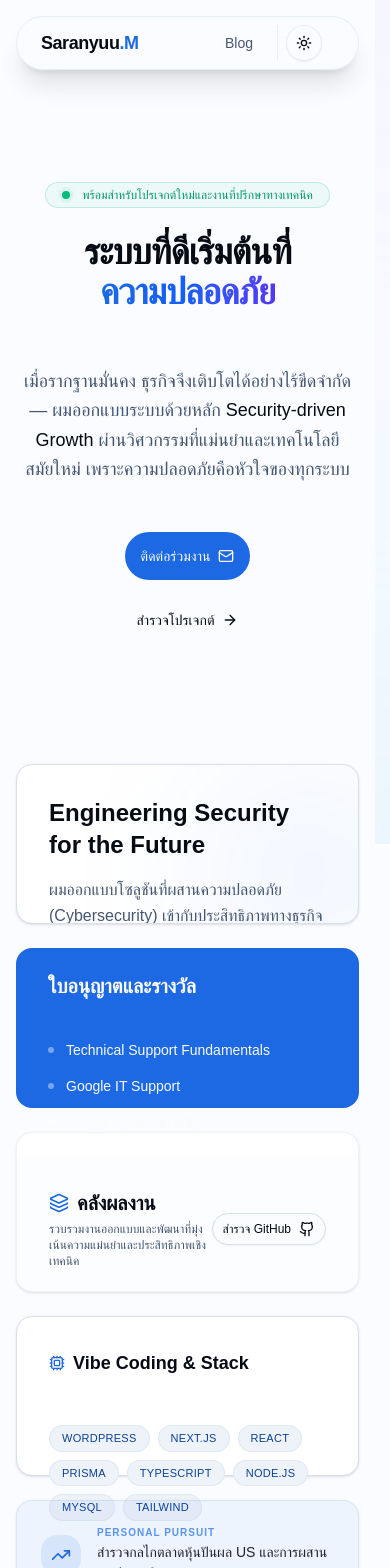
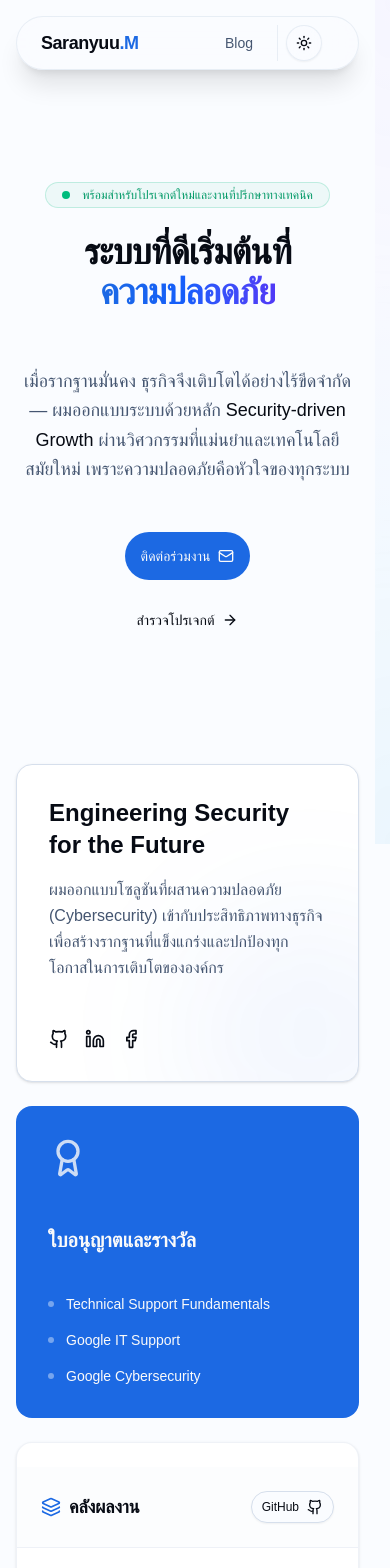
Before and after one commit to Yuukub/yuukub.github.io, a Next.js app: page / in a window 390 px wide. Shown: the top 1568 px of the page. Built offline with nearby package versions, Linux system fonts and the light colour scheme; a web font is replaced by a local one.

Commit message:
style: improve code block styling and homepage responsiveness

```diff
--- a/package.json
+++ b/package.json
@@ -39,6 +39,6 @@
     "eslint-config-next": "16.1.6",
     "tailwindcss": "^4",
     "tw-animate-css": "^1.4.0",
-    "typescript": "^5"
+    "typescript": "5.9.3"
   }
 }
--- a/src/app/blog/[slug]/page.tsx
+++ b/src/app/blog/[slug]/page.tsx
@@ -37,7 +37,7 @@ export default async function Post({ params }: { params: Promise<{ slug: string
                         <div className="flex items-center gap-3 pl-2 border-l border-border/50">
                             <ModeToggle />
                             <a href="mailto:yuukun.eutopia@gmail.com">
-                                <Button size="sm" className="rounded-full px-5 hidden xs:flex">Contact</Button>
+                                <Button size="sm" className="rounded-full px-5 hidden sm:flex">Contact</Button>
                             </a>
                         </div>
                     </nav>
@@ -100,8 +100,7 @@ export default async function Post({ params }: { params: Promise<{ slug: string
             prose-p:leading-relaxed prose-p:text-muted-foreground
             prose-a:text-primary prose-a:no-underline hover:prose-a:underline
             prose-img:rounded-xl prose-img:shadow-lg
-            prose-pre:p-4 prose-pre:rounded-xl prose-pre:bg-[#1e1e1e] prose-pre:shadow-xl prose-pre:border-none
-            prose-code:bg-transparent prose-code:p-0 prose-code:text-xs md:prose-code:text-sm prose-code:leading-loose prose-code:text-gray-100 prose-code:before:content-none prose-code:after:content-none"
+            prose-code:before:content-none prose-code:after:content-none"
                         dangerouslySetInnerHTML={{ __html: postData.contentHtml }}
                     />
                 </article>
--- a/src/app/globals.css
+++ b/src/app/globals.css
@@ -133,11 +133,16 @@
 
 /* Code block adjustments */
 .prose pre {
-  @apply rounded-xl border border-border bg-zinc-950/50 dark:bg-zinc-900/50 overflow-hidden;
+  @apply rounded-xl bg-zinc-950 dark:bg-zinc-900/80 overflow-hidden shadow-lg relative;
+  border: none !important;
+  padding: 0 !important;
+  margin-top: 1.5em !important;
+  margin-bottom: 1.5em !important;
 }
 
+
 .prose pre code {
-  @apply block p-4 overflow-x-auto text-[13px] md:text-sm leading-relaxed;
+  @apply block p-5 overflow-x-auto text-[13px] md:text-sm leading-relaxed;
   font-family: var(--font-geist-mono);
 }
 
--- a/src/app/page.tsx
+++ b/src/app/page.tsx
@@ -91,7 +91,7 @@ export default function Home() {
             <div className="flex items-center gap-3 pl-2 border-l border-border/50">
               <ModeToggle />
               <a href="mailto:yuukun.eutopia@gmail.com">
-                <Button size="sm" className="rounded-full px-5 hidden xs:flex">Contact</Button>
+                <Button size="sm" className="rounded-full px-5 hidden sm:flex">Contact</Button>
               </a>
             </div>
           </nav>
@@ -135,7 +135,7 @@ export default function Home() {
 
         {/* Bento Grid: About, Services, & Stats */}
         <section className="mb-32">
-          <div className="grid grid-cols-1 md:grid-cols-12 gap-6 auto-rows-[160px]">
+          <div className="grid grid-cols-1 md:grid-cols-12 gap-6 md:auto-rows-[160px]">
             {/* About Me */}
             <Card className="md:col-span-8 md:row-span-2 p-8 flex flex-col justify-between group overflow-hidden relative animate-in fade-in slide-in-from-bottom-6 duration-1000 delay-300 premium-card-hover transform-gpu">
               <div className="relative z-10">
@@ -176,16 +176,16 @@ export default function Home() {
 
             {/* Project Hub: A Single Scalable Box for All Work */}
             <Card id="work" className="md:col-span-8 md:row-span-6 overflow-hidden border-border/40 group flex flex-col animate-in fade-in slide-in-from-bottom-8 duration-1000 delay-700 premium-card-hover transform-gpu">
-              <div className="p-8 border-b border-border/40 bg-muted/20 flex items-center justify-between">
-                <div>
-                  <h3 className="text-xl font-bold flex items-center gap-2">
-                    <Layers className="h-5 w-5 text-primary" /> คลังผลงาน
+              <div className="p-6 sm:p-8 border-b border-border/40 bg-muted/20 flex items-center justify-between gap-3">
+                <div className="min-w-0">
+                  <h3 className="text-lg sm:text-xl font-bold flex items-center gap-2">
+                    <Layers className="h-5 w-5 text-primary shrink-0" /> คลังผลงาน
                   </h3>
-                  <p className="text-xs text-muted-foreground mt-1">รวบรวมงานออกแบบและพัฒนาที่มุ่งเน้นความแม่นยำและประสิทธิภาพเชิงเทคนิค</p>
+                  <p className="text-xs text-muted-foreground mt-1 hidden sm:block">รวบรวมงานออกแบบและพัฒนาที่มุ่งเน้นความแม่นยำและประสิทธิภาพเชิงเทคนิค</p>
                 </div>
-                <Link href="https://github.com/Yuukub">
+                <Link href="https://github.com/Yuukub" className="shrink-0">
                   <Button variant="outline" size="sm" className="rounded-full gap-2 text-xs">
-                    สำรวจ GitHub <Github className="h-3.5 w-3.5" />
+                    <span className="hidden sm:inline">สำรวจ</span> GitHub <Github className="h-3.5 w-3.5" />
                   </Button>
                 </Link>
               </div>
@@ -197,7 +197,7 @@ export default function Home() {
                       key={project.title}
                       className="group/row hover:bg-muted/30 p-6 transition-colors flex flex-col sm:flex-row sm:items-center gap-4 relative"
                     >
-                      <div className={`flex-shrink-0 p-3 rounded-xl transition-colors shadow-sm ${getProjectColorClass(project.color || "")}`}>
+                      <div className={`shrink-0 h-10 w-10 flex items-center justify-center rounded-xl transition-colors shadow-sm ${getProjectColorClass(project.color || "")}`}>
                         {project.icon}
                       </div>
 
```
Also changed, not shown: 1 other file (tests, documents, lock files or other folders).
